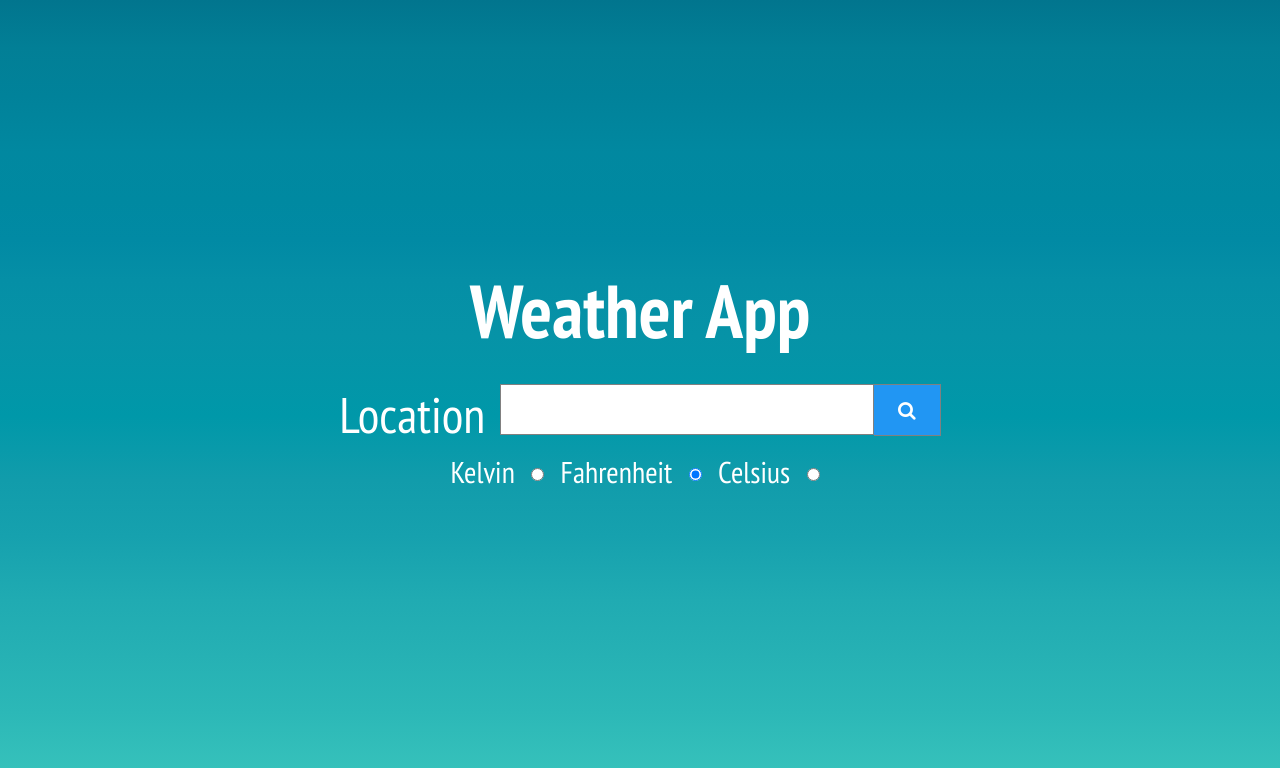
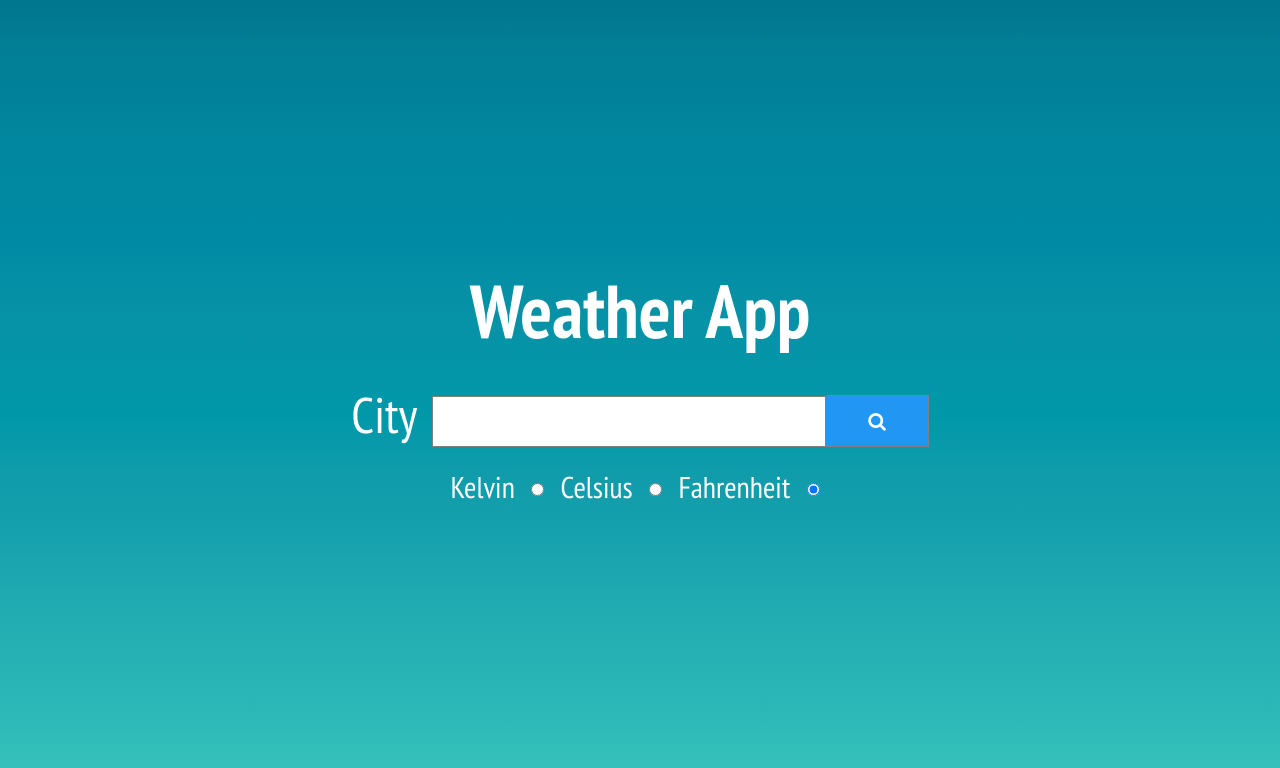
Before and after one commit to doriguzman/weather-app, a React (Create React App) app: page / in a window 1280 px wide. Shown: the top 768 px of the page. Built offline with nearby package versions, Linux system fonts and the light colour scheme.

Commit message:
refactored files, added css for weather divs, added error message

```diff
--- a/src/App.css
+++ b/src/App.css
@@ -45,12 +45,15 @@ body {
 }
 
 .location-center {
-  display: inline-flex;
-  width: 47%;
+  /* display: inline-flex; */
+  width: 100%;
+}
+label{
+  display:inline flex;
 }
 
 .text-input-center {
-  width: 100%;
+  width: 30%;
   height: 30px;
   vertical-align: middle;
   margin-top: 2px;
@@ -63,7 +66,7 @@ body {
 }
 
 button {
-  width: 15%;
+  width: 8%;
   height: 52px;
   margin-top: 2px;
   padding: 15px;
@@ -80,10 +83,18 @@ button:hover {
   background: #0b7dda;
 }
 
+.error-message-center{
+  width: 100%;
+  font-size: 18px;
+ margin-top:10px;
+
+  color: black;
+  padding-bottom: 10px;
+}
+
 .metric-center {
   text-align: center;
   font-size: 30px;
-  margin-top: 5px;
 }
 .radio {
   vertical-align: middle;
@@ -95,7 +106,9 @@ button:hover {
 
 .submit-top {
   font-size: 25px;
-  width: 100%;
+  width: 95%;
+  margin:2%;
+  margin-top:5px;
   /* margin-right: 80px; */
   display: inline-flex;
   /* margin-top:10px; */
@@ -105,10 +118,11 @@ button:hover {
 }
 
 .title-top {
-  margin-left: 20px;
+  /* margin-left: 3%; */
+  width:15%;
 }
 .location-top {
-  display: inline-flex;
+  /* display: inline-flex; */
   width: 30%;
   font-size: 28px;
   margin-bottom:5px;
@@ -116,7 +130,7 @@ button:hover {
 
 .text-input-top {
   margin-left: 10px;
-  width: 400px;
+  width: 60%;
   height: 10px;
   border: 1px solid grey;
   font-family: "PT Sans Narrow", sans-serif;
@@ -124,16 +138,22 @@ button:hover {
   margin-top: -2px;
   padding: 14px 0 7px 8px;
   letter-spacing: 1px;
+  display: inline-flex;
 }
 
 .button-top{
-  margin-top:-2px;
-  height: 33px;
-  padding: 7px;
+  margin-top: -7px;
+  height: 34px;
+  padding: 0px;
   vertical-align: middle;
   font-size: 16px;
+  width: 10%;
 }
 
+.error-message-top{
+ font-size:15px;
+ text-align: center
+}
 .metric-top {
   margin-right: 1.5%;
   font-size: 22px;
--- a/src/App.js
+++ b/src/App.js
@@ -1,64 +1,104 @@
 import React, { Component } from "react";
 import "./App.css";
-// import CurrentWeather from "./CurrentWeather";
-import Weather from "./Weather";
-
+import axios from "axios";
+// import Weather from "./Weather";
+import FiveDay from "./FiveDay";
+import Current from "./Current";
 class App extends React.Component {
   constructor() {
     super();
-    this.radioOptions = ["Kelvin", "Fahrenheit", "Celsius"];
+    this.radioOptions = ["Kelvin", "Celsius", "Fahrenheit"];
+    this.unitFormatObj = {
+      Kelvin: "",
+      Celsius: "metric",
+      Fahrenheit: "imperial"
+    };
     this.state = {
-      submitted: false,
+      valid: false,
       input: "",
       city: "",
       metric: "Fahrenheit",
-      unitFormat: "imperial"
+      unitFormat: "imperial",
+      errorMessage: ""
     };
   }
 
   handleInput = e => {
+    let unitFormat;
     this.setState({
       [e.target.name]: e.target.value
     });
-    if (e.target.value === "Fahrenheit") {
+
+    if (e.target.name === "metric") {
+      unitFormat = this.unitFormatObj[e.target.value];
       this.setState({
-        unitFormat: "imperial"
+        unitFormat: this.unitFormatObj[e.target.value]
       });
-    } else if (e.target.value === "Celsius") {
-      this.setState({
-        unitFormat: "metric"
+      this.renderApi(this.state.city, unitFormat);
+    }
+  };
+
+  renderApi = (city, unitFormat) => {
+    axios
+      .all([
+        axios.get(
+          `https://api.openweathermap.org/data/2.5/weather?q=${city}&units=${unitFormat}&APPID=654b4bc63dca7307ee635f91f0d41465`
+        ),
+        axios.get(
+          `https://api.openweathermap.org/data/2.5/forecast?q=${city}&units=${unitFormat}&APPID=654b4bc63dca7307ee635f91f0d41465`
+        )
+      ])
+      .then(
+        axios.spread((currentRes, fiveDayRes) => {
+          this.setState({
+            valid: true,
+            currentData: currentRes.data,
+            fiveDayData: fiveDayRes.data,
+            errorMessage: ""
+          });
+        })
+      )
+      .catch(error => {
+        this.setState({
+          errorMessage: "Enter a valid city (i.e. San Francisco)"
+        });
       });
-    } else if (e.target.value === "Kelvin") {
-      this.setState({
-        unitFormat: ""
-      });
-    }
   };
 
   handleSubmit = e => {
     console.log("submitting");
-    e.preventDefault();
     this.setState({
-      submitted: true,
       city: this.state.input
     });
+    this.renderApi(this.state.input, this.state.unitFormat);
   };
 
   render() {
     console.log(this.state);
-    const { input, city, current, metric, submitted, unitFormat } = this.state;
+    const {
+      input,
+      city,
+      current,
+      metric,
+      submitted,
+      unitFormat,
+      errorMessage,
+      valid,
+      currentData,
+      fiveDayData
+    } = this.state;
     return (
       <div className="App">
-        <div className={submitted ? "submit-top" : "submit-center"}>
+        <div className={valid ? "submit-top" : "submit-center"}>
           {/* submit-center */}
-          <div className={submitted ? "title-top" : "title-center"}>
+          <div className={valid ? "title-top" : "title-center"}>
             {" "}
             <h2> Weather App</h2>{" "}
           </div>
-          <div className={submitted ? "location-top" : "location-center"}>
-            Location{" "}
+          <div className={valid ? "location-top" : "location-center"}>
+            <label>City</label>
             <input
-              className={submitted ? "text-input-top" : "text-input-center"}
+              className={valid ? "text-input-top" : "text-input-center"}
               type="text"
               name="input"
               value={input}
@@ -66,13 +106,19 @@ class App extends React.Component {
             />
             <button
               type="submit"
-              className={submitted ? "button-top" : ""}
+              className={valid ? "button-top" : ""}
               onClick={this.handleSubmit}
             >
               <i class="fa fa-search" />
             </button>
+            <div
+              className={valid ? "error-message-top" : "error-message-center"}
+            >
+              {errorMessage}{" "}
+            </div>
           </div>
-          <div className={submitted ? "metric-top" : "metric-center"}>
+
+          <div className={valid ? "metric-top" : "metric-center"}>
             {/* <label>Metric:</label> */}
             {this.radioOptions.map(value => (
               <span>
@@ -91,8 +137,11 @@ class App extends React.Component {
           </div>
         </div>
 
-        {submitted ? (
-          <Weather city={city} metric={metric} unitFormat={unitFormat} />
+        {valid ? (
+          <div>
+            <Current data={currentData} metric={metric} />
+            <FiveDay data={fiveDayData} />
+          </div>
         ) : (
           ""
         )}
--- a/src/Current.css
+++ b/src/Current.css
@@ -5,7 +5,8 @@
 
 }
 .current-weather{
-    box-shadow:1px 1px 1px 1px blue;
+    box-shadow:1px 1px 30px 2px #3bc6bd;
+    background:linear-gradient(135deg, #b7deed 0%,#3bc6bd 8%,#0199b7 37%,#018eaa 55%,#3bc6bd 92%,#b7deed 100%);
     border-radius: 8px;
     padding:10px;
     margin:0 auto;
--- a/src/Current.jsx
+++ b/src/Current.jsx
@@ -1,6 +1,7 @@
 import React, { Component } from "react";
 import "./Current.css";
 const Current = ({ data, metric }) => {
+    // console.log(data, data.data)
   let days = [
     "SUNDAY",
     "MONDAY",
--- a/src/FiveDay.css
+++ b/src/FiveDay.css
@@ -1,5 +1,6 @@
 .five-day-weather{
-    box-shadow:1px 1px 1px 1px blue;
+    box-shadow:1px 1px 30px 2px #3bc6bd;
+    background:linear-gradient(135deg, #b7deed 0%,#3bc6bd 8%,#0199b7 37%,#018eaa 55%,#3bc6bd 92%,#b7deed 100%);
     border-radius: 8px;
     padding:10px;
     margin:0 auto;
--- a/src/FiveDay.jsx
+++ b/src/FiveDay.jsx
@@ -1,7 +1,7 @@
 import React, { Component } from "react";
 import './FiveDay.css'
 const FiveDay = ({ data }) => {
-  console.log(data);
+
   // the data.list return an array of 40 objects
   //at every 8th it returns a new day
   let obj = [];
--- a/src/Weather.jsx
+++ b/src/Weather.jsx
@@ -7,55 +7,94 @@ import './Current.css'
 
 class Weather extends React.Component {
   constructor(props) {
+    console.log('PROPS',props.valid)
+
     super(props);
     this.state = {
       city: this.props.city,
       currentData: "",
-      fiveDayData: ""
+      fiveDayData: "",
+      valid:false
     };
   }
 
+
   loadData(input) {
+    console.log('hi')
+
+    console.log(input.unitFormat)
+    console.log(input)
     axios
       .get(
         `https://api.openweathermap.org/data/2.5/weather?q=${
           input.city
-        }&units=${input.unitFormat}&APPID=0b4d245262809c27d15f47cc9c0d60d5`
+        }&units=${input.unitFormat}&APPID=654b4bc63dca7307ee635f91f0d41465
+
+        `
       )
-      .then(res => {
+      .then((res) => {
         this.setState({
-          currentData: res.data
+          currentData: res.data,
         });
-      });
+      })
+      .catch((error)=>{
+        console.log(error)
+        this.setState({
+          valid:false
+        })
+      })
+
 
     axios
       .get(
         `https://api.openweathermap.org/data/2.5/forecast?q=${
           input.city
-        }&units=${input.unitFormat}&APPID=0b4d245262809c27d15f47cc9c0d60d5`
+        }&units=${input.unitFormat}&APPID=654b4bc63dca7307ee635f91f0d41465
+
+        `
       )
-      .then(res => {
+      .then((res) => {
         this.setState({
-          fiveDayData: res.data
+          fiveDayData: res.data,
+          errorMessage:'',
+          valid:true
         });
+
+      })
+      .catch((error)=>{
+        this.setState({
+          valid:false
+        })
+        console.log(error)
       });
+
   }
+
 
   componentDidMount() {
     this.loadData(this.props);
+
   }
 
   componentWillReceiveProps(nextProps) {
+    console.log(nextProps)
+
     if (this.props !== nextProps) {
-      console.log("newprops");
+      console.log("newprops", nextProps);
       this.loadData(nextProps);
     }
   }
 
+
+
+
   render() {
-    const { currentData, fiveDayData } = this.state;
+    const { currentData, fiveDayData, errorMessage } = this.state;
+    console.log(this.state)
 
-    if (currentData && fiveDayData) {
+
+
+  if (currentData && fiveDayData) {
       return (
         <div className='weather-container'>
           <Current data={currentData} metric={this.props.metric}/>
@@ -64,7 +103,7 @@ class Weather extends React.Component {
       );
     }
 
-    return <div> </div>;
+    return <div > </div>;
   }
 }
 
```
